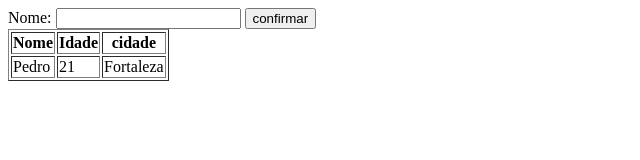
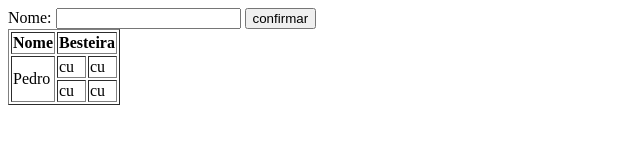
Before and after one commit to Pedro-Lucas-Almeida-Nogueira/praticar, a plain HTML site: page index.html in a window 1280 px wide. Shown: the whole page, without its empty margins (0-640 px from the left). Drawn offline with Linux system fonts and the light colour scheme.

Commit message:
conteudo da tabela

```diff
--- a/index.html
+++ b/index.html
@@ -19,19 +19,20 @@
                 <th>
                     Nome
                 </th>
-                <th>
-                    Idade
-                </th>
-                <th>
-                    cidade
+                <th colspan="2">
+                    Besteira
                 </th>
             </tr>
         </thead>
         <tbody>
+            <tr >
+                <td rowspan="2">Pedro</td>
+                <td>cu</td>
+                <td>cu</td>
+            </tr>
             <tr>
-                <td>Pedro</td>
-                <td>21</td>
-                <td>Fortaleza</td>
+                <td>cu</td>
+                <td>cu</td>
             </tr>
         </tbody>
     </table>
```
